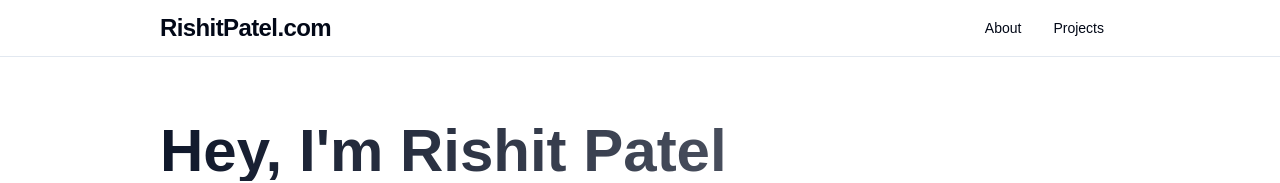
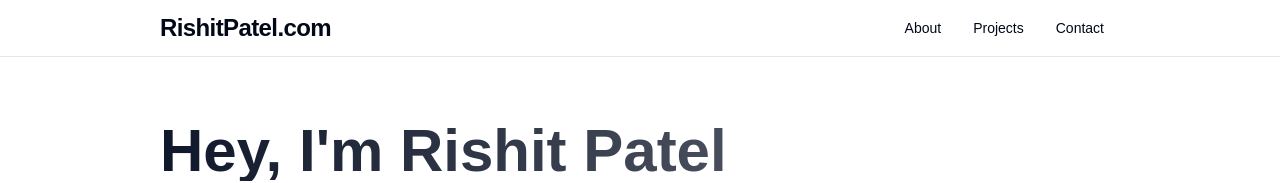
Before and after one commit to imrishit98/rishitpatel.com, a Next.js app: page / in a window 1280 px wide. Shown: the top 183 px of the page. Built offline with nearby package versions, Linux system fonts and the light colour scheme; a web font is replaced by a local one.

Commit message:
Add contact link to menu component

```diff
--- a/src/components/layout/menu.js
+++ b/src/components/layout/menu.js
@@ -19,6 +19,7 @@ const NavMenu = () => {
   const navLinks = [
     { href: '/about', label: 'About' },
     { href: '/projects', label: 'Projects' },
+    { href: 'https://x.com/imrishit98', label: 'Contact' },
   ];
 
   return (
```
